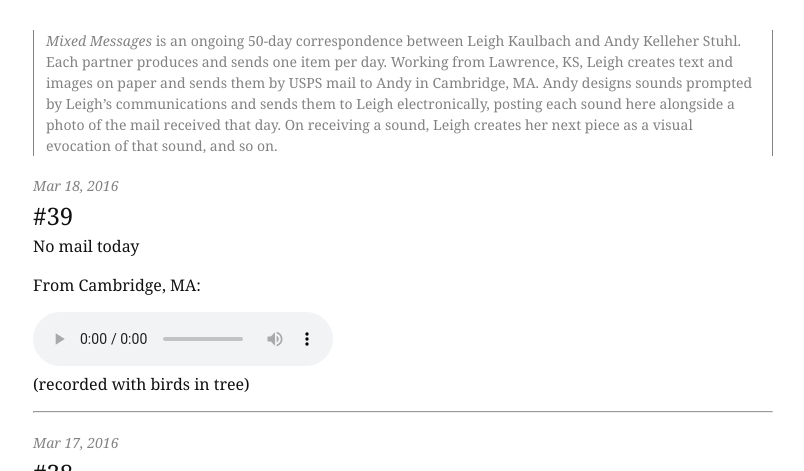
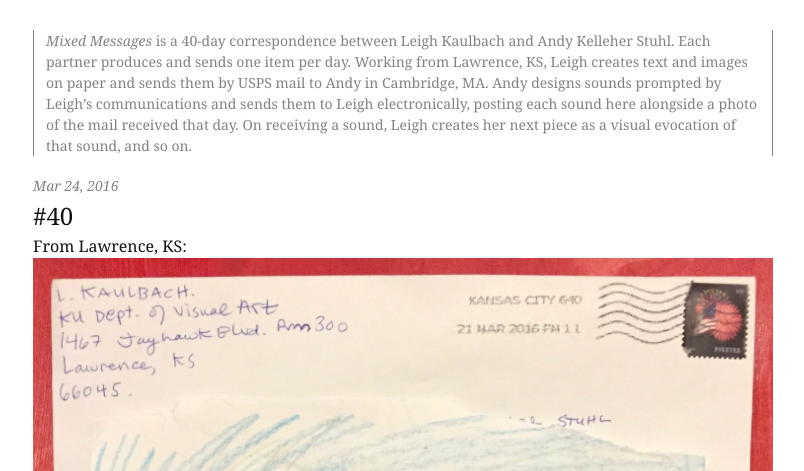
Before and after one commit to akstuhl/akstuhl.github.io, a Jekyll site: the page built from mixed_messages.html, in a window 1280 px wide and 1400 px high. Shown: the top 471 px of the window, without its empty margins (237-1041 px from the left). Built offline with Jekyll 4.4.1, drawn with Linux system fonts in a browser that asks for light colours; nearby versions of some CDN libraries; some of the changed text lies outside the part shown; grey boxes are pictures that could not be loaded.

Commit message:
final(?) mm update

```diff
--- a/_config.yml
+++ b/_config.yml
@@ -23,7 +23,7 @@ defaults:
       path: ""
       type: "mixed_messages"
     values:
-      excerpt: Mixed Messages is an ongoing 50-day correspondence between Leigh Kaulbach and Andy Kelleher Stuhl through sound and image.
+      excerpt: Mixed Messages is a 40-day correspondence between Leigh Kaulbach and Andy Kelleher Stuhl through sound and image.
       layout: "mm_post"
 
 # Build settings
--- a/mixed_messages.html
+++ b/mixed_messages.html
@@ -1,11 +1,11 @@
 ---
 layout: plain
 title: "Mixed Messages"
-excerpt: Mixed Messages is an ongoing 50-day correspondence between Leigh Kaulbach and Andy Kelleher Stuhl through sound and image.
+excerpt: Mixed Messages is a 40-day correspondence between Leigh Kaulbach and Andy Kelleher Stuhl through sound and image.
 ---
 
 <div class="mm_about">
-	<p><em>Mixed Messages</em> is an ongoing 50-day correspondence between Leigh Kaulbach and Andy Kelleher Stuhl. Each partner produces and sends one item per day. Working from Lawrence, KS, Leigh creates text and images on paper and sends them by USPS mail to Andy in Cambridge, MA. Andy designs sounds prompted by Leigh’s communications and sends them to Leigh electronically, posting each sound here alongside a photo of the mail received that day. On receiving a sound, Leigh creates her next piece as a visual evocation of that sound, and so on.</p>
+	<p><em>Mixed Messages</em> is a 40-day correspondence between Leigh Kaulbach and Andy Kelleher Stuhl. Each partner produces and sends one item per day. Working from Lawrence, KS, Leigh creates text and images on paper and sends them by USPS mail to Andy in Cambridge, MA. Andy designs sounds prompted by Leigh’s communications and sends them to Leigh electronically, posting each sound here alongside a photo of the mail received that day. On receiving a sound, Leigh creates her next piece as a visual evocation of that sound, and so on.</p>
 </div>
 
 <div class="mixed_messages">
```
Also changed, not shown: _mixed_messages/2016-3-17.md (+10 -9 lines), assets/mm/3-24-16-1.jpg (added), assets/mm/3-24-16-2.jpg (added), 1 other file.
